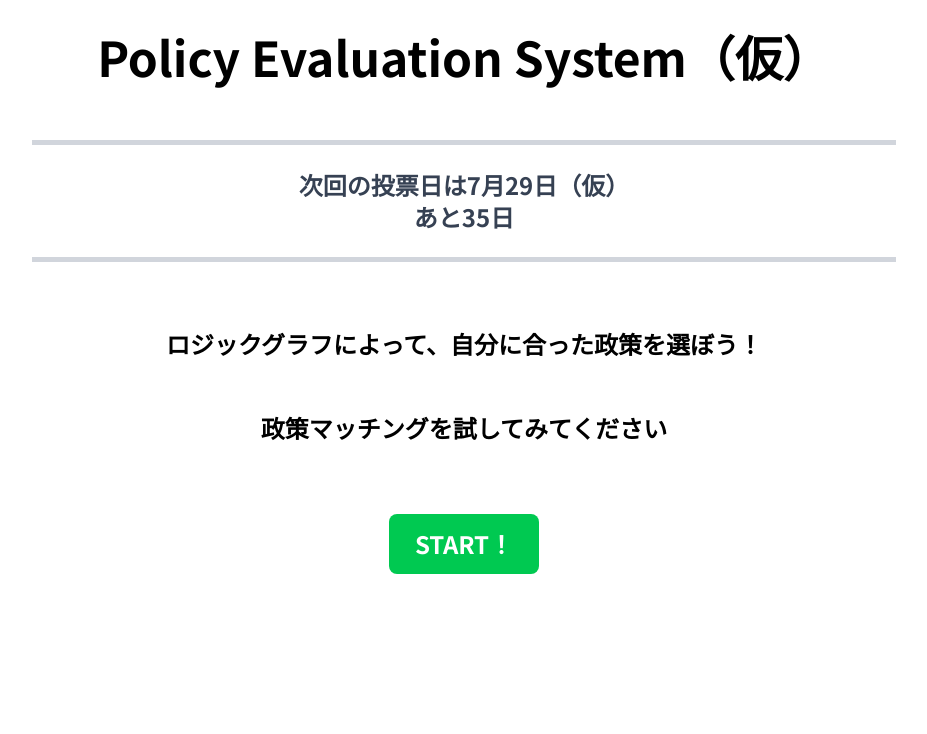
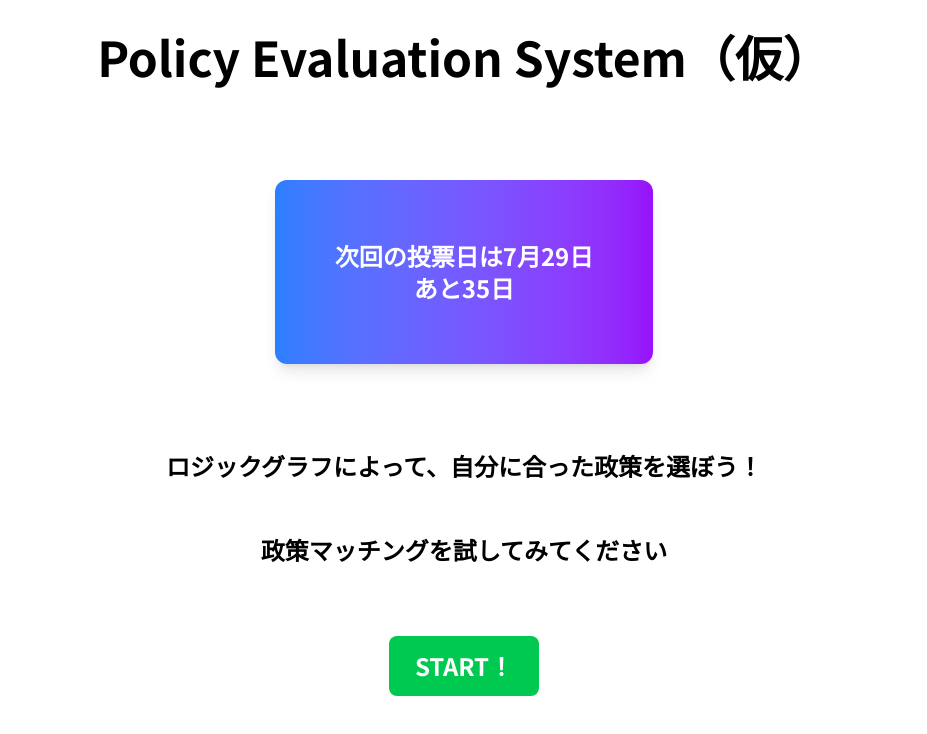
Before and after one commit to wolfmagnate/smash-voters, a Next.js app in the folder frontend/: page / in a window 1280 px wide. Shown: the top 734 px of the page, without its empty margins (176-1103 px from the left). Built offline with nearby package versions, Linux system fonts and the light colour scheme; no server answers.

Commit message:
edit UI design

```diff
--- a/frontend/src/app/globals.css
+++ b/frontend/src/app/globals.css
@@ -12,22 +12,19 @@
   --color-foreground-dark: #ededed;
 }
 
-html,
-body {
+html, body, #__next {
   margin: 0;
   padding: 0;
-  font-family: "Noto Sans JP", sans-serif;
+  width: 100%;
+  height: 100%;
+  background-color: white;
+  font-family: 'Noto Sans JP', sans-serif;
 }
 
 body {
+  width: 100%;
+  height: 100%;
   background-color: white;
   color: black;
   font-family: var(--font-family-sans);
 }
-
-@media (prefers-color-scheme: dark) {
-  body {
-    background-color: var(--color-background-dark);
-    color: var(--color-foreground-dark);
-  }
-}
--- a/frontend/src/app/layout.tsx
+++ b/frontend/src/app/layout.tsx
@@ -1,3 +1,4 @@
+// src/app/layout.tsx
 import type { Metadata } from 'next';
 import { Noto_Sans_JP as NotoSansJP } from 'next/font/google';
 import './globals.css';
@@ -15,8 +16,10 @@ export const metadata: Metadata = {
 
 export default function RootLayout({ children }: { children: React.ReactNode }) {
   return (
-    <html lang="ja" className={notoSans.className}>
-      <body>{children}</body>
+    <html lang="ja" className={`${notoSans.className} bg-white`}>
+      <body className="min-h-screen bg-white">
+        {children}
+      </body>
     </html>
   );
 }
--- a/frontend/src/app/page.tsx
+++ b/frontend/src/app/page.tsx
@@ -22,19 +22,19 @@ export default function HomePage() {
   }
 
   return (
-    <div className="w-full max-w-4xl mx-auto px-4 py-8 text-center bg-white">
-      <h1 className="text-5xl font-bold text-black mb-15">
+    <div className="w-full mx-auto px-4 py-8 text-center">
+      <h1 className="text-5xl font-bold text-black mb-5">
         {error
           ? "Policy Evaluation System（仮）"
           : election?.name || "Policy Evaluation System（仮）"}
       </h1>
 
-      <div className="max-w-4xl border-t-[5px] border-b-[5px] border-gray-300 py-6 mx-0 my-4 text-2xl font-extrabold text-gray-700 mb-15">
+      <div className="bg-gradient-to-r from-blue-500 to-purple-600 py-15 mx-0 my-20 text-2xl font-extrabold text-white p-15 rounded-xl inline-block shadow-lg text-center">
         {daysLeft === 0 ? (
           <>今日は投票日です！</>
         ) : (
           <>
-            次回の投票日は7月29日（仮）
+            次回の投票日は7月29日
             <br />
             あと{daysLeft}日
           </>
--- a/frontend/src/app/quiz/page.tsx
+++ b/frontend/src/app/quiz/page.tsx
@@ -1,4 +1,4 @@
-// src/pages/quiz/index.tsx
+// src/app/quiz/page.tsx
 "use client";
 import React, { useState } from "react";
 import { useRouter } from "next/navigation";
@@ -53,7 +53,7 @@ export default function Quiz() {
   const currentQuestion = questions[current];
 
   return (
-    <div className="w-full max-w-7xl mx-auto p-4 bg-transparent">
+    <div className="w-full max-w-7xl mx-auto p-4">
       <div className="relative h-6 bg-gray-300 rounded-xl overflow-hidden mt-auto mb-10">
         <div
           className="h-full bg-green-500 rounded-xl transition-all duration-300 ease-in-out"
--- a/frontend/src/app/result/page.tsx
+++ b/frontend/src/app/result/page.tsx
@@ -117,8 +117,8 @@ export default function Result() {
       <section className="text-center space-y-6 mb-10">
         <h1 className="text-4xl font-bold">マッチング結果</h1>
         <div className="bg-gradient-to-r from-blue-500 to-purple-600 text-white p-8 rounded-xl inline-block shadow-lg">
-          <h2 className="text-2xl font-bold mb-2">あなたに最も適した政党</h2>
-          <h3 className="text-3xl font-bold mb-1">{best.party_name}</h3>
+          <h2 className="text-2xl font-medium mb-4">あなたに最も適した政党</h2>
+          <h3 className="text-3xl font-bold mb-5">{best.party_name}</h3>
           <p className="text-xl">マッチ度: {best.match_rate}%</p>
         </div>
       </section>
@@ -127,7 +127,7 @@ export default function Result() {
       <section className="mb-16">
         <h2 className="text-2xl font-bold mb-4 text-center">全政党との適合度</h2>
         <ResponsiveContainer width="100%" height={700}>
-          <BarChart data={sortedResults} layout="vertical" margin={{ top: 40, right: 20, left: 20, bottom: 5 }} barCategoryGap={5}>
+          <BarChart data={sortedResults} layout="vertical" margin={{ top: 10, right: 20, left: 20, bottom: 5 }} barCategoryGap={5}>
             <XAxis type="number" domain={[0, 100]} hide />
             <YAxis interval={0} type="category" dataKey="party_name" width={180} />
             <Tooltip formatter={(v: number) => `${v}%`} />
@@ -135,7 +135,7 @@ export default function Result() {
               {sortedResults.map((r, idx) => (
                 <Cell key={idx} fill={PARTY_COLOR_MAP[r.party_name] ?? '#8884d8'}/>
               ))}
-              <LabelList dataKey="match_rate" position="right" formatter={(v: number) => `${v}%`} />
+              <LabelList dataKey="match_rate" position="right" formatter={(v: number) => `${v}%`}/>
             </Bar>
           </BarChart>
         </ResponsiveContainer>
```
